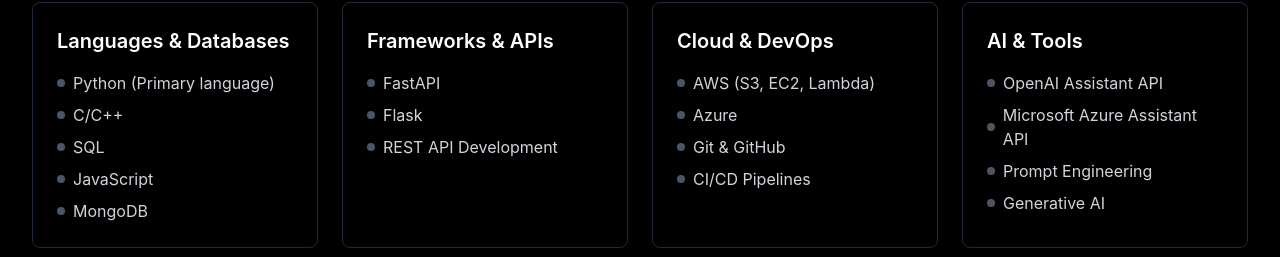
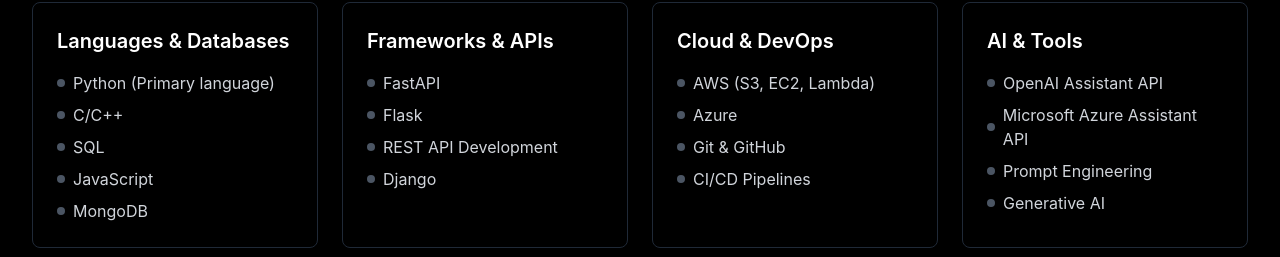
Before and after one commit to Laksii-fr/portfolio, a React (Vite) app: page / in a window 1280 px wide. Shown: the part 1558-1815 px from the top of the page. Built offline with nearby package versions, Linux system fonts and the light colour scheme.

Commit message:
First Portfolio

```diff
--- a/src/sections/Skills.tsx
+++ b/src/sections/Skills.tsx
@@ -10,7 +10,7 @@
     },
     {
       title: "Frameworks & APIs",
-      skills: ["FastAPI", "Flask", "REST API Development"]
+      skills: ["FastAPI", "Flask", "REST API Development","Django"]
     },
     {
       title: "Cloud & DevOps",
```
